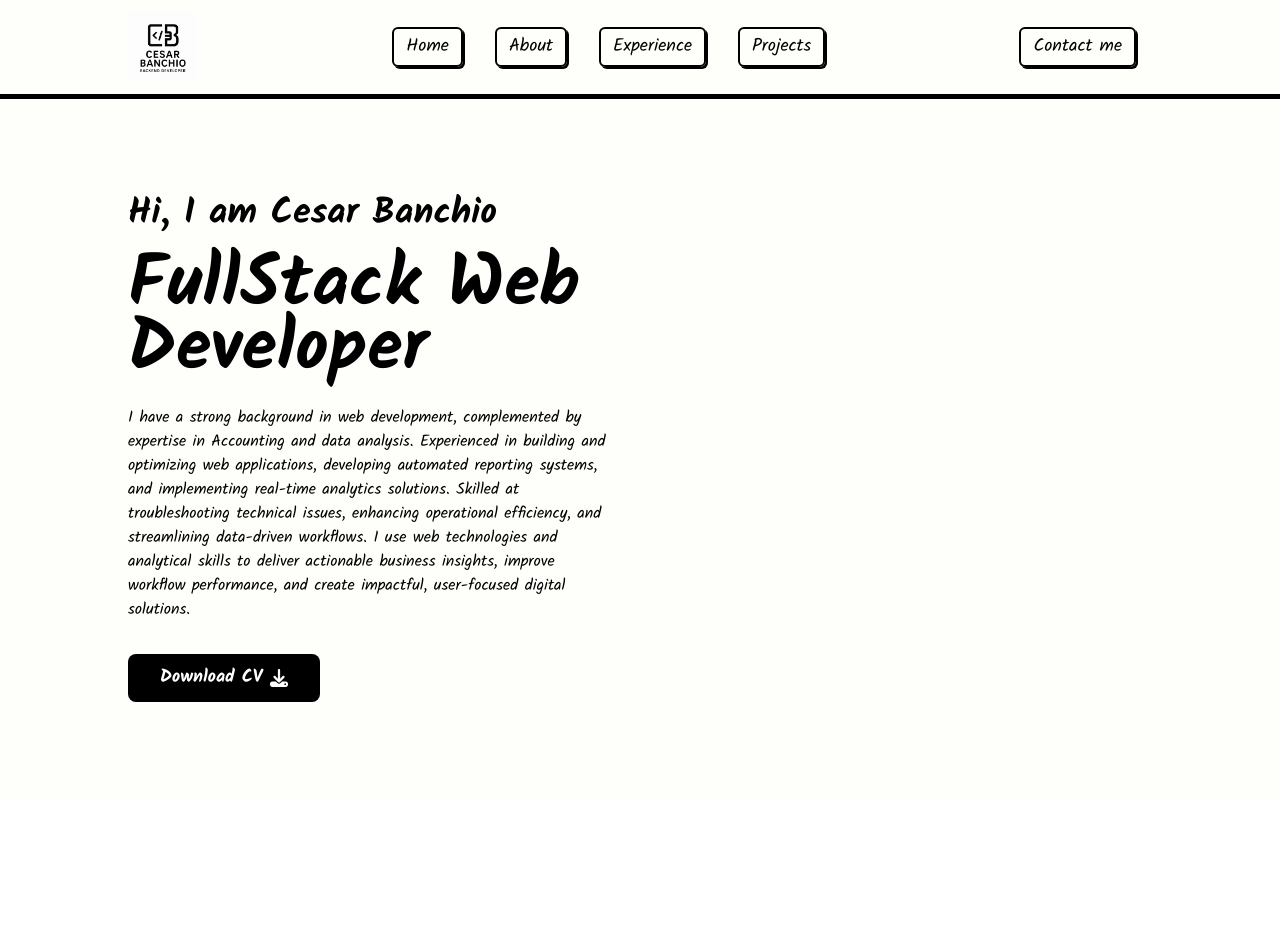
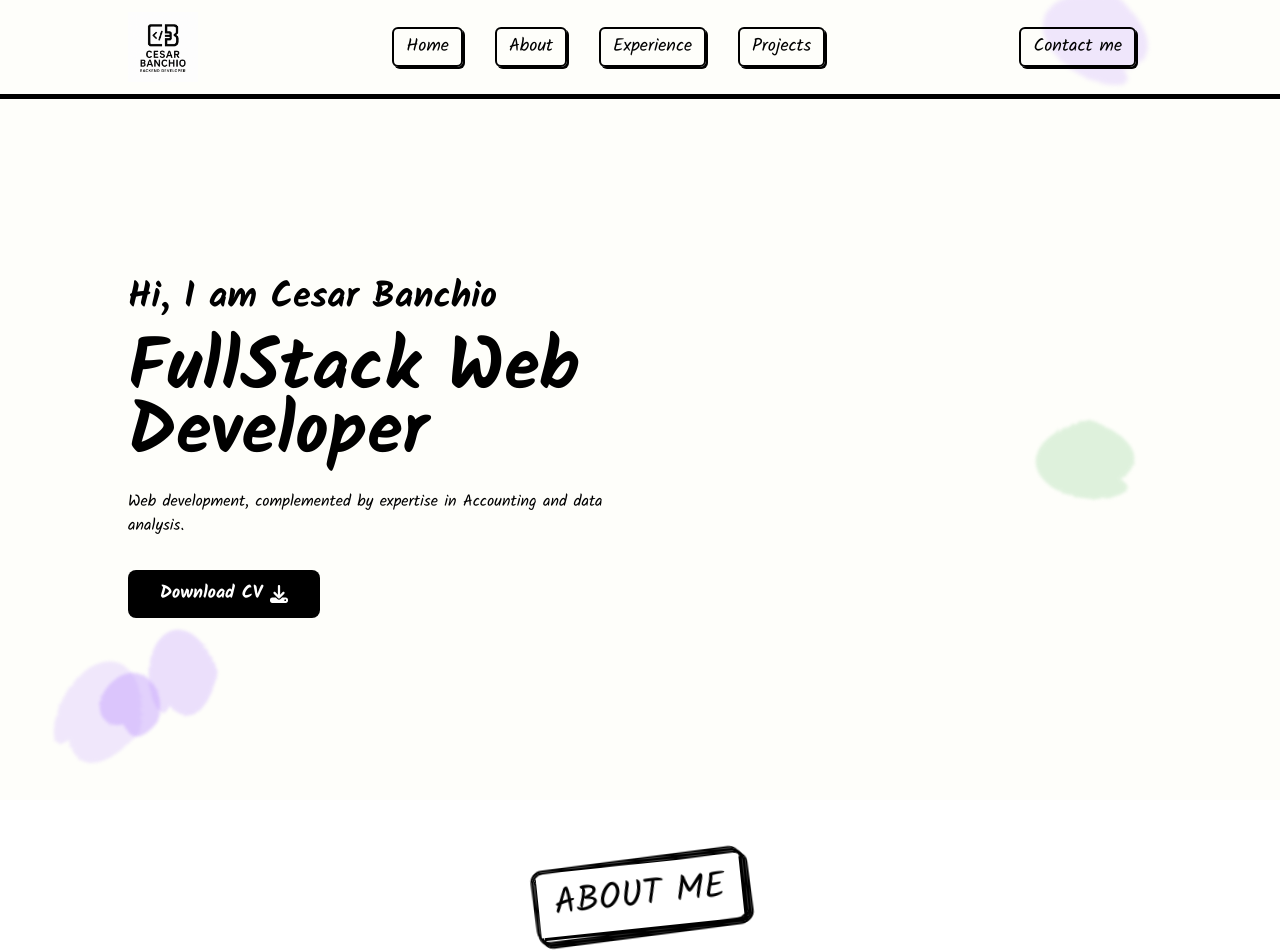
Before and after one commit to cbanchio5/portfolio, a Next.js app: page / in a window 1280 px wide. Shown: the top 952 px of the page. Before the commit the page ends 800 px from the top, so only its background shows below. Built offline with nearby package versions, Linux system fonts and the light colour scheme.

Commit message:
created about section and animation

```diff
--- /dev/null
+++ b/app/components/Helper/SectionHeading.tsx
@@ -0,0 +1,16 @@
+import React, { ReactNode } from 'react'
+
+//Define Type
+
+type Props = {
+    children: ReactNode
+}
+
+const SectionHeading = ({children}: Props) => {
+  return (
+    <h1 className='w-fit text-center px-4 py-3 mx-auto text-black text-2xl
+    sm:text-3xl md:text-4xl uppercase -rotate-6 container-drawn'>{children}</h1>
+  )
+}
+
+export default SectionHeading
--- /dev/null
+++ b/app/components/Home/About/About.tsx
@@ -0,0 +1,36 @@
+import React from 'react'
+import SectionHeading from '../../Helper/SectionHeading'
+
+const About = () => {
+  return (
+    <div className='pt-16 pb-16'>
+
+        {/* Section Heading*/}
+        <SectionHeading>About Me</SectionHeading>
+
+        <div className="w-[80%] mx-auto grid grid-cols-1 lg:grid-cols-2 gap-8 items-center mt-20">
+            {/* Text Content*/}
+            <div>
+                <h1 className='text-bg text-[26px] sm:text-3xl md:text-4xl lg:text-5xl font-bold text-black'>Web Developer & Data Explorer</h1>
+                <p className='mt-6 text-base'>
+                     Experienced in building and optimizing web applications, developing automated reporting systems, and implementing real-time analytics solutions.
+                   Skilled at troubleshooting technical issues, enhancing operational efficiency, and streamlining data-driven workflows.
+                   I use web technologies and analytical skills to deliver actionable business insights, improve workflow performance, and create impactful, user-focused digital solutions.
+                </p>
+                <div className="mt-8">
+                    <div className="flex items-center space-x-2 mb-6">
+                        <div className="w-7 h-7 flex flex-col items-center justify-center"></div>
+                    </div>
+                </div>
+            </div>
+            {/* Stats Content*/}
+            <div className="">
+
+            </div>
+        </div>
+
+    </div>
+  )
+}
+
+export default About
--- a/app/components/Home/Hero/Hero.tsx
+++ b/app/components/Home/Hero/Hero.tsx
@@ -1,22 +1,94 @@
-import React from 'react'
+"use client"
+import React, { useEffect, useRef } from 'react';
 import { FaDownload } from "react-icons/fa6";
 
-const Hero = () => {
+const Hero: React.FC = () => {
+  const svgRef = useRef<SVGSVGElement | null>(null);
+
+  useEffect(() => {
+    const svg = svgRef.current;
+    if (!svg) return;
+
+    const blobPaths = [
+      "M0,0 C -20,-20, 20,-40, 50,-20 C 80,0, 60,40, 20,40 C -10,30, -20,20, 0,0 Z",
+      "M0,0 C -25,-10, 25,-30, 60,-10 C 90,10, 70,40, 30,50 C -5,40, -25,20, 0,0 Z",
+      "M0,0 C -15,-25, 15,-45, 45,-25 C 75,-5, 55,35, 15,35 C -10,25, -15,15, 0,0 Z",
+      "M0,0 C -30,-15, 30,-35, 65,-15 C 95,5, 75,45, 35,55 C -5,45, -30,20, 0,0 Z"
+    ];
+
+    const colors = ["#7dc6ff", "#ffb3c6", "#a3d9a5", "#ffd27f", "#c6a3ff"];
+
+    const createSplash = (x: number, y: number) => {
+      const pathData = blobPaths[Math.floor(Math.random() * blobPaths.length)];
+      const color = colors[Math.floor(Math.random() * colors.length)];
+
+      const g = document.createElementNS("http://www.w3.org/2000/svg", "g");
+      const path = document.createElementNS("http://www.w3.org/2000/svg", "path");
+
+      path.setAttribute("d", pathData);
+      path.setAttribute("fill", color);
+      path.setAttribute("opacity", (0.2 + Math.random() * 0.3).toString());
+      path.setAttribute("filter", "url(#watercolor)");
+
+      g.appendChild(path);
+      g.setAttribute("transform", `translate(${x}, ${y}) scale(0)`);
+      svg.appendChild(g);
+
+      requestAnimationFrame(() => {
+        const finalScale = 0.8 + Math.random() * 0.5;
+        const rotation = Math.random() * 360;
+        g.style.transition = "transform 0.8s ease-out";
+        g.setAttribute("transform", `translate(${x}, ${y}) scale(${finalScale}) rotate(${rotation})`);
+      });
+    };
+
+    const createRandomSplash = () => {
+      if (!svg) return;
+      const rect = svg.getBoundingClientRect();
+      const x = Math.random() * rect.width;
+      const y = Math.random() * rect.height;
+      createSplash(x, y);
+    };
+
+    // Initial splashes
+    for (let i = 0; i < 5; i++) createRandomSplash();
+
+    const handleClick = (e: MouseEvent) => {
+      if (!svg) return;
+      const rect = svg.getBoundingClientRect();
+      const x = e.clientX - rect.left;
+      const y = e.clientY - rect.top;
+      createSplash(x, y);
+    };
+
+    svg.addEventListener("click", handleClick);
+    return () => svg.removeEventListener("click", handleClick);
+  }, []);
+
   return (
     <div className='w-full pt-[4vh] md:pt-[12vh] h-screen bg-[#FEFEFA] overflow-hidden relative'>
-        <div className="flex justify-center flex-col w-4/5 h-full mx-auto">
+      <svg
+        ref={svgRef}
+        className="absolute top-0 left-0 w-full h-full pointer-events-none"
+      >
+        <defs>
+          <filter id="watercolor">
+            <feTurbulence type="fractalNoise" baseFrequency="0.3" numOctaves="2" result="noise" />
+            <feDisplacementMap in="SourceGraphic" in2="noise" scale="3" />
+            <feGaussianBlur stdDeviation="1.5" />
+          </filter>
+        </defs>
+      </svg>
+
+      <div className="flex justify-center flex-col w-4/5 h-full mx-auto relative z-10">
         <div className="grid grid-cols-1 lg:grid-cols-2 items-center gap-12">
-            {/* Content */}
-            <div >
+          <div>
             <h1 className="text-2xl md:text-3xl lg:text-4xl mb-5 text-black font-semibold">Hi, I am Cesar Banchio</h1>
             <h1 className='text-bg text-3xl sm:text-4xl md:text-5xl lg:text-6xl xl:text-7xl font-bold md:leading-[3rem] lg:leading-[3.5rem] xl:leading-[4rem]  text-black'>
               FullStack Web Developer
             </h1>
             <p className='mt-6 text-sm md:text-base text-black'>
-                   I have a strong background in web development, complemented by expertise in Accounting and data analysis.
-                   Experienced in building and optimizing web applications, developing automated reporting systems, and implementing real-time analytics solutions.
-                   Skilled at troubleshooting technical issues, enhancing operational efficiency, and streamlining data-driven workflows.
-                   I use web technologies and analytical skills to deliver actionable business insights, improve workflow performance, and create impactful, user-focused digital solutions.
+              Web development, complemented by expertise in Accounting and data analysis.
             </p>
             <button className='md:px-8 md:py-2.5 px-6 py-1.5 text-white font-semibold text-sm md:text-lg
               transition-all duration-200 rounded-lg mt-8 bg-black hover:bg-[#F2F3F4] hover:text-black
@@ -25,16 +97,11 @@ const Hero = () => {
               <FaDownload />
             </button>
           </div>
-            {/* Image */}
-            <div className="">
-
-            </div>
-
+          <div></div>
         </div>
       </div>
-
     </div>
-  )
+  );
 }
 
-export default Hero
+export default Hero;
--- a/app/components/Home/Home.tsx
+++ b/app/components/Home/Home.tsx
@@ -1,10 +1,12 @@
 import React from 'react'
 import Hero from './Hero/Hero'
+import About from './About/About'
 
 const Home = () => {
   return (
     <div className='overflow-hidden'>
       <Hero />
+      <About />
     </div>
   )
 }
--- a/app/globals.css
+++ b/app/globals.css
@@ -59,6 +59,27 @@
   }
 }
 
+  .container-drawn {
+      background: white;
+      position: relative;
+      text-align: center;
+      filter: drop-shadow(3px 3px 0px black);
+    }
+    .container-drawn::before {
+      content: "";
+      position: absolute;
+      top: -4px; left: -4px; right: -4px; bottom: -4px;
+      background: none;
+      border: 2px solid black;
+      border-radius: 12px;
+      pointer-events: none;
+      z-index: -1;
+      transform: rotate(-1.5deg);
+      box-shadow:
+        2px 1px 0 black,
+        -1px -2px 0 black,
+        0px 2px 0 black;
+    }
 
 /*@import "tailwindcss";
 
```
Lines whose indentation alone changed are shown as unchanged.
